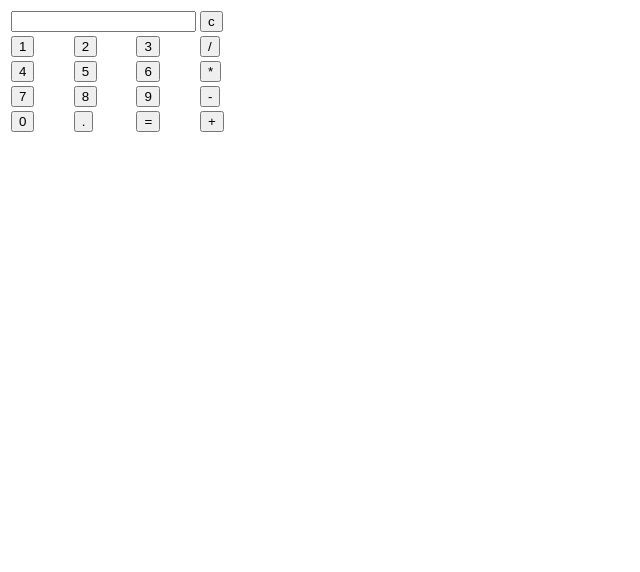
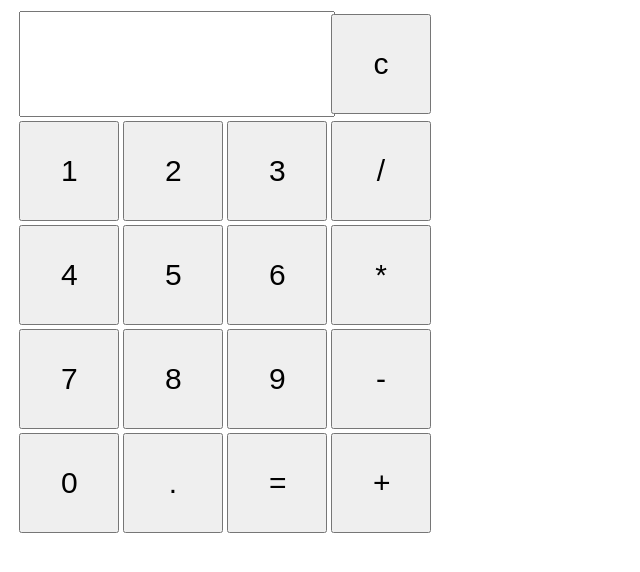
Before and after one commit to zingw/calculator, an Angular app: page / in a window 1280 px wide. Shown: the top 572 px of the page, without its empty margins (0-640 px from the left). Built offline with nearby package versions, Linux system fonts and the light colour scheme.

Commit message:
init table

```diff
--- a/src/app/app.component.css
+++ b/src/app/app.component.css
@@ -0,0 +1,11 @@
+.btn{
+    width: 100px;
+    height: 100px;
+}
+#result{
+    width: 100%;
+}
+input[type="button"]{
+    font-size: 30px;
+    padding: 20px 40px;
+}
--- a/src/app/app.component.html
+++ b/src/app/app.component.html
@@ -1,36 +1,40 @@
-<table id="calcu">
+<!DOCTYPE html>
+<html>
+    <head>
+
+    </head>
+    <body>
+        <table id="calculator">
             <tbody><tr>
-        <td colspan="3"><input type="text" id="result"></td>
-        <!-- clr() function will call clr to clear all value -->
-        <td><input type="button" value="c" onclick="clr()"> </td>
+                <td colspan="3"><input type="text" id="result" class="btn"></td>
+                <td><input type="button" value="c" class="btn"> </td>
             </tr>
             <tr>
-        <!-- create button and assign value to each button -->
-        <!-- dis("1") will call function dis to display value -->
-        <td><input type="button" value="1" > </td>
-        <td><input type="button" value="2" > </td>
-        <td><input type="button" value="3" > </td>
-        <td><input type="button" value="/" > </td>
+                <td><input type="button" value="1" class="btn"> </td>
+                <td><input type="button" value="2" class="btn"> </td>
+                <td><input type="button" value="3" class="btn"> </td>
+                <td><input type="button" value="/" class="btn"> </td>
             </tr>
             <tr>
-        <td><input type="button" value="4" > </td>
-        <td><input type="button" value="5" > </td>
-        <td><input type="button" value="6" > </td>
-        <td><input type="button" value="*" > </td>
+                <td><input type="button" value="4" class="btn"> </td>
+                <td><input type="button" value="5" class="btn"> </td>
+                <td><input type="button" value="6" class="btn"> </td>
+                <td><input type="button" value="*" class="btn"> </td>
             </tr>
             <tr>
-        <td><input type="button" value="7" > </td>
-        <td><input type="button" value="8" > </td>
-        <td><input type="button" value="9" > </td>
-        <td><input type="button" value="-" > </td>
+                <td><input type="button" value="7" class="btn"> </td>
+                <td><input type="button" value="8" class="btn"> </td>
+                <td><input type="button" value="9" class="btn"> </td>
+                <td><input type="button" value="-" class="btn"> </td>
             </tr>
             <tr>
-        <td><input type="button" value="0" > </td>
-        <td><input type="button" value="." > </td>
-        <!-- solve function call function solve to evaluate value -->
-        <td><input type="button" value="="> </td>
+                <td><input type="button" value="0" class="btn"> </td>
+                <td><input type="button" value="." class="btn" > </td>
+                <td><input type="button" value="=" class="btn"> </td>
 
-        <td><input type="button" value="+"> </td>
+                <td><input type="button" value="+" class="btn"> </td>
             </tr>
         </tbody></table>
         <router-outlet></router-outlet>
+    </body>
+</html>
```
Lines whose indentation alone changed are shown as unchanged.
